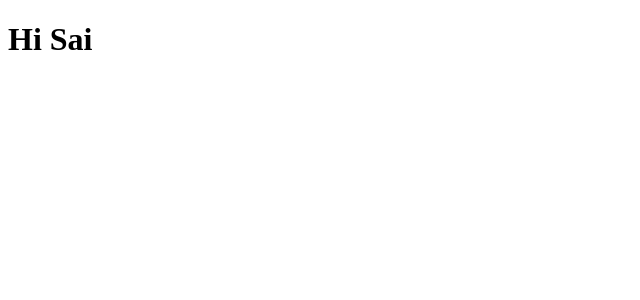
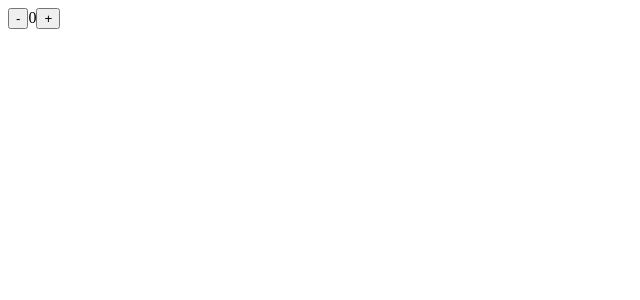
Before and after one commit to gaddisai/react-mystore-a, a React (Create React App) app: page / in a window 1280 px wide. Shown: the top 300 px of the page, without its empty margins (0-640 px from the left). Built offline with nearby package versions, Linux system fonts and the light colour scheme.

Commit message:
changes done

```diff
--- a/src/App2.js
+++ b/src/App2.js
@@ -1,9 +1,19 @@
+import {useState} from 'react'
 export{App2}
 
 function App2() {
+    const [count,setCount]=useState(0)
+    const increment=()=>{
+        setCount(count+1)
+    }
+    const Decrement=()=>{
+        setCount(count-1)
+    }
     return(
         <div>
-            <h1>Hi Sai</h1>
+            <button onClick={Decrement}>-</button>
+            {count}
+            <button onClick={increment}>+</button>
         </div>
     )
 }
```
